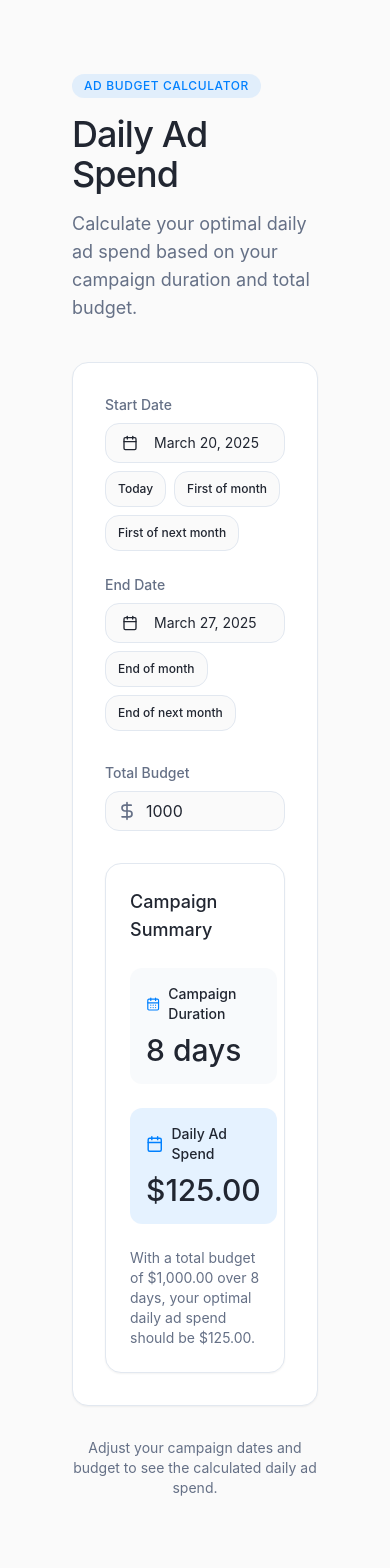
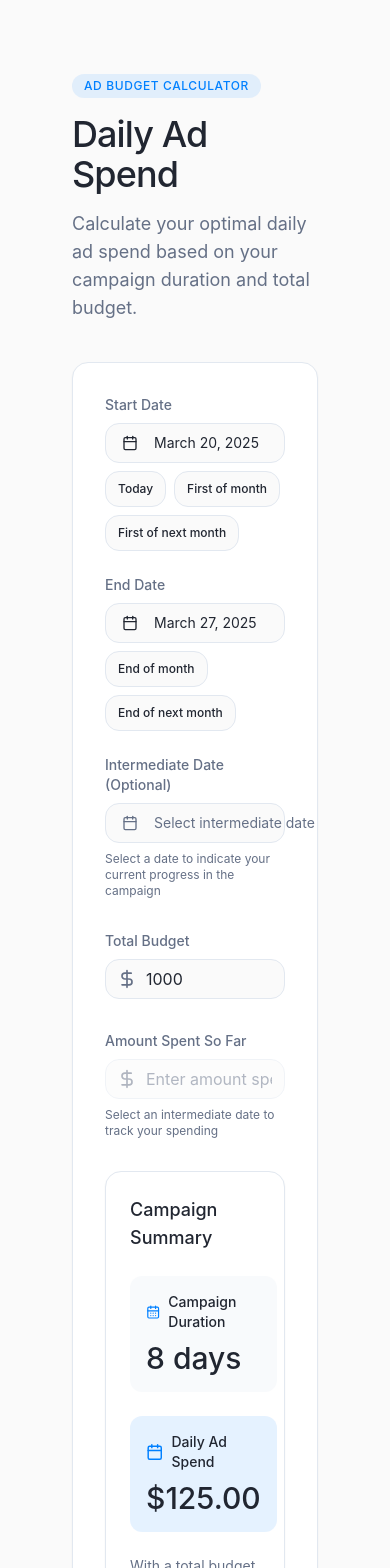
Before and after one commit to kokkenmodding/daily-spend, a React (Vite) app: page / in a window 390 px wide. Shown: the top 1568 px of the page. Built offline with nearby package versions, Linux system fonts and the light colour scheme.

Commit message:
Add intermediate spend tracking
Adds functionality to track ad spend at an intermediate date and recalculate the remaining daily budget.

```diff
--- a/src/components/AdSpendCalculator.tsx
+++ b/src/components/AdSpendCalculator.tsx
@@ -1,7 +1,8 @@
 
-import React, { useState } from "react";
+import React, { useState, useEffect } from "react";
 import DateRangePicker from "./DateRangePicker";
 import BudgetInput from "./BudgetInput";
+import SpentAmountInput from "./SpentAmountInput";
 import ResultDisplay from "./ResultDisplay";
 import CalculatorHeader from "./CalculatorHeader";
 import { addDays } from "date-fns";
@@ -9,7 +10,23 @@ import { addDays } from "date-fns";
 const AdSpendCalculator: React.FC = () => {
   const [startDate, setStartDate] = useState<Date | null>(new Date());
   const [endDate, setEndDate] = useState<Date | null>(addDays(new Date(), 7));
+  const [intermediateDate, setIntermediateDate] = useState<Date | null>(null);
   const [totalBudget, setTotalBudget] = useState<number>(1000);
+  const [spentAmount, setSpentAmount] = useState<number>(0);
+
+  // Reset spent amount when intermediate date is removed
+  useEffect(() => {
+    if (!intermediateDate) {
+      setSpentAmount(0);
+    }
+  }, [intermediateDate]);
+
+  // Ensure spent amount doesn't exceed total budget
+  useEffect(() => {
+    if (spentAmount > totalBudget) {
+      setSpentAmount(totalBudget);
+    }
+  }, [spentAmount, totalBudget]);
 
   const handleStartDateChange = (date: Date | null) => {
     setStartDate(date);
@@ -17,6 +34,11 @@ const AdSpendCalculator: React.FC = () => {
     // If end date is before start date, update end date
     if (date && endDate && date > endDate) {
       setEndDate(date);
+    }
+
+    // If intermediate date is before start date, update intermediate date
+    if (date && intermediateDate && date > intermediateDate) {
+      setIntermediateDate(date);
     }
   };
 
@@ -27,10 +49,28 @@ const AdSpendCalculator: React.FC = () => {
     if (date && startDate && startDate > date) {
       setStartDate(date);
     }
+
+    // If intermediate date is after end date, update intermediate date
+    if (date && intermediateDate && intermediateDate > date) {
+      setIntermediateDate(date);
+    }
+  };
+
+  const handleIntermediateDateChange = (date: Date | null) => {
+    setIntermediateDate(date);
+
+    // Reset spent amount when intermediate date changes
+    if (date !== intermediateDate) {
+      setSpentAmount(0);
+    }
   };
 
   const handleBudgetChange = (value: number) => {
     setTotalBudget(value);
+  };
+
+  const handleSpentAmountChange = (value: number) => {
+    setSpentAmount(value);
   };
 
   return (
@@ -41,8 +81,10 @@ const AdSpendCalculator: React.FC = () => {
         <DateRangePicker
           startDate={startDate}
           endDate={endDate}
+          intermediateDate={intermediateDate}
           onStartDateChange={handleStartDateChange}
           onEndDateChange={handleEndDateChange}
+          onIntermediateDateChange={handleIntermediateDateChange}
         />
 
         <BudgetInput
@@ -50,15 +92,23 @@ const AdSpendCalculator: React.FC = () => {
           onChange={handleBudgetChange}
         />
 
+        <SpentAmountInput
+          value={spentAmount}
+          onChange={handleSpentAmountChange}
+          isDisabled={!intermediateDate}
+        />
+
         <ResultDisplay
           totalBudget={totalBudget}
           startDate={startDate}
           endDate={endDate}
+          intermediateDate={intermediateDate}
+          spentAmount={spentAmount}
         />
       </div>
 
       <div className="mt-8 text-center text-sm text-muted-foreground animate-fade-up" style={{ animationDelay: "200ms" }}>
-        <p>Adjust your campaign dates and budget to see the calculated daily ad spend.</p>
+        <p>Adjust your campaign dates, budget, and track your spending to optimize your daily ad spend.</p>
       </div>
     </div>
   );
--- a/src/components/DateRangePicker.tsx
+++ b/src/components/DateRangePicker.tsx
@@ -15,15 +15,19 @@ import { formatDate } from "@/utils/dateUtils";
 interface DateRangePickerProps {
   startDate: Date | null;
   endDate: Date | null;
+  intermediateDate: Date | null;
   onStartDateChange: (date: Date | null) => void;
   onEndDateChange: (date: Date | null) => void;
+  onIntermediateDateChange: (date: Date | null) => void;
 }
 
 const DateRangePicker: React.FC<DateRangePickerProps> = ({
   startDate,
   endDate,
+  intermediateDate,
   onStartDateChange,
   onEndDateChange,
+  onIntermediateDateChange,
 }) => {
   // Quick selection handlers for start date
   const handleSelectToday = () => {
@@ -73,7 +77,11 @@ const DateRangePicker: React.FC<DateRangePickerProps> = ({
               selected={startDate || undefined}
               onSelect={onStartDateChange}
               initialFocus
-              disabled={(date) => endDate ? date > endDate : false}
+              disabled={(date) => {
+                if (intermediateDate && date > intermediateDate) return true;
+                if (endDate && date > endDate) return true;
+                return false;
+              }}
               className={cn("p-3 pointer-events-auto rounded-md border border-input bg-card shadow-md")}
             />
           </PopoverContent>
@@ -158,6 +166,45 @@ const DateRangePicker: React.FC<DateRangePickerProps> = ({
           </Button>
         </div>
       </div>
+
+      {/* Intermediate date picker */}
+      <div className="space-y-2 md:col-span-2">
+        <label htmlFor="intermediate-date" className="block text-sm font-medium text-muted-foreground">
+          Intermediate Date (Optional)
+        </label>
+        <Popover>
+          <PopoverTrigger asChild>
+            <Button
+              id="intermediate-date"
+              variant="outline"
+              className={cn(
+                "w-full justify-start text-left font-normal transition-all-200 border-input bg-background hover:bg-accent",
+                !intermediateDate && "text-muted-foreground"
+              )}
+            >
+              <CalendarIcon className="w-4 h-4 mr-2" />
+              {intermediateDate ? formatDate(intermediateDate) : "Select intermediate date"}
+            </Button>
+          </PopoverTrigger>
+          <PopoverContent className="w-auto p-0" align="start">
+            <Calendar
+              mode="single"
+              selected={intermediateDate || undefined}
+              onSelect={onIntermediateDateChange}
+              initialFocus
+              disabled={(date) => {
+                if (startDate && date < startDate) return true;
+                if (endDate && date > endDate) return true;
+                return false;
+              }}
+              className={cn("p-3 pointer-events-auto rounded-md border border-input bg-card shadow-md")}
+            />
+          </PopoverContent>
+        </Popover>
+        <div className="text-xs text-muted-foreground">
+          Select a date to indicate your current progress in the campaign
+        </div>
+      </div>
     </div>
   );
 };
--- a/src/components/ResultDisplay.tsx
+++ b/src/components/ResultDisplay.tsx
@@ -1,23 +1,49 @@
 
 import React from "react";
-import { calculateDaysBetween, calculateDailyBudget, formatCurrency } from "@/utils/dateUtils";
-import { CalendarDays, Calendar } from "lucide-react";
+import {
+  calculateDaysBetween,
+  calculateDailyBudget,
+  calculateAdjustedDailyBudget,
+  formatCurrency
+} from "@/utils/dateUtils";
+import { CalendarDays, Calendar, TrendingUp } from "lucide-react";
 
 interface ResultDisplayProps {
   totalBudget: number;
   startDate: Date | null;
   endDate: Date | null;
+  intermediateDate: Date | null;
+  spentAmount: number;
 }
 
 const ResultDisplay: React.FC<ResultDisplayProps> = ({
   totalBudget,
   startDate,
   endDate,
+  intermediateDate,
+  spentAmount,
 }) => {
   const isDataComplete = startDate && endDate && totalBudget > 0;
+  const hasIntermediateData = intermediateDate && spentAmount > 0;
 
   const days = isDataComplete ? calculateDaysBetween(startDate, endDate) : 0;
   const dailyBudget = isDataComplete ? calculateDailyBudget(totalBudget, startDate, endDate) : 0;
+
+  // Calculate adjusted daily budget if intermediate date is provided
+  const adjustedDailyBudget = (isDataComplete && hasIntermediateData && intermediateDate)
+    ? calculateAdjustedDailyBudget(totalBudget, startDate, endDate, intermediateDate, spentAmount)
+    : 0;
+
+  // Calculate remaining budget
+  const remainingBudget = hasIntermediateData ? totalBudget - spentAmount : totalBudget;
+
+  // Calculate days elapsed and remaining
+  const daysElapsed = (isDataComplete && intermediateDate)
+    ? calculateDaysBetween(startDate, intermediateDate)
+    : 0;
+  const daysRemaining = (isDataComplete && intermediateDate)
+    ? calculateDaysBetween(intermediateDate, endDate)
+    : days;
 
   return (
     <div className="mt-8 overflow-hidden bg-card border border-border rounded-2xl shadow-sm animate-fade-up" style={{ animationDelay: "150ms" }}>
@@ -33,23 +59,50 @@ const ResultDisplay: React.FC<ResultDisplayProps> = ({
             <p className="text-3xl font-medium">
               {isDataComplete ? `${days} ${days === 1 ? 'day' : 'days'}` : '—'}
             </p>
+            {hasIntermediateData && (
+              <div className="mt-2 text-sm">
+                <div>{daysElapsed} days elapsed</div>
+                <div>{daysRemaining} days remaining</div>
+              </div>
+            )}
           </div>
 
           <div className="p-4 bg-primary/10 rounded-xl">
             <div className="flex items-center mb-2">
               <Calendar className="w-5 h-5 mr-2 text-primary" />
-              <span className="text-sm font-medium">Daily Ad Spend</span>
+              <span className="text-sm font-medium">
+                {hasIntermediateData ? "Adjusted Daily Ad Spend" : "Daily Ad Spend"}
+              </span>
             </div>
             <p className="text-3xl font-medium">
-              {isDataComplete ? formatCurrency(dailyBudget) : '—'}
+              {isDataComplete
+                ? hasIntermediateData
+                  ? formatCurrency(adjustedDailyBudget)
+                  : formatCurrency(dailyBudget)
+                : '—'
+              }
             </p>
+            {hasIntermediateData && (
+              <div className="mt-2 text-sm">
+                <div>Original: {formatCurrency(dailyBudget)}</div>
+                <div>Remaining budget: {formatCurrency(remainingBudget)}</div>
+              </div>
+            )}
           </div>
         </div>
 
-        {isDataComplete && (
+        {isDataComplete && !hasIntermediateData && (
           <div className="mt-6 text-sm text-muted-foreground">
             <p>With a total budget of {formatCurrency(totalBudget)} over {days} {days === 1 ? 'day' : 'days'},
             your optimal daily ad spend should be {formatCurrency(dailyBudget)}.</p>
+          </div>
+        )}
+
+        {isDataComplete && hasIntermediateData && (
+          <div className="mt-6 text-sm text-muted-foreground">
+            <p>You've spent {formatCurrency(spentAmount)} over the first {daysElapsed} {daysElapsed === 1 ? 'day' : 'days'}.
+            With {formatCurrency(remainingBudget)} remaining for the next {daysRemaining} {daysRemaining === 1 ? 'day' : 'days'},
+            your adjusted daily ad spend should be {formatCurrency(adjustedDailyBudget)}.</p>
           </div>
         )}
 
--- /dev/null
+++ b/src/components/SpentAmountInput.tsx
@@ -0,0 +1,65 @@
+
+import React, { useState, useEffect } from "react";
+import { Input } from "@/components/ui/input";
+import { DollarSign } from "lucide-react";
+
+interface SpentAmountInputProps {
+  value: number;
+  onChange: (value: number) => void;
+  isDisabled: boolean;
+}
+
+const SpentAmountInput: React.FC<SpentAmountInputProps> = ({ value, onChange, isDisabled }) => {
+  const [inputValue, setInputValue] = useState<string>(value > 0 ? value.toString() : "");
+
+  // Update the input value when the prop changes
+  useEffect(() => {
+    setInputValue(value > 0 ? value.toString() : "");
+  }, [value]);
+
+  const handleInputChange = (e: React.ChangeEvent<HTMLInputElement>) => {
+    const rawValue = e.target.value;
+
+    // Only allow numbers and decimal points
+    if (rawValue === "" || /^[0-9]*\.?[0-9]*$/.test(rawValue)) {
+      setInputValue(rawValue);
+
+      // Update the parent component with the numeric value
+      const numericValue = parseFloat(rawValue);
+      if (!isNaN(numericValue)) {
+        onChange(numericValue);
+      } else {
+        onChange(0);
+      }
+    }
+  };
+
+  return (
+    <div className="space-y-2 animate-fade-up" style={{ animationDelay: "125ms" }}>
+      <label htmlFor="spent-amount" className="block text-sm font-medium text-muted-foreground">
+        Amount Spent So Far
+      </label>
+      <div className="relative">
+        <div className="absolute inset-y-0 left-0 flex items-center pl-3 pointer-events-none">
+          <DollarSign className="w-5 h-5 text-muted-foreground" />
+        </div>
+        <Input
+          id="spent-amount"
+          type="text"
+          value={inputValue}
+          onChange={handleInputChange}
+          placeholder="Enter amount spent so far"
+          className="pl-10 border-input bg-background transition-all-200 focus-visible:ring-1 focus-visible:ring-primary"
+          disabled={isDisabled}
+        />
+      </div>
+      {isDisabled && (
+        <p className="text-xs text-muted-foreground">
+          Select an intermediate date to track your spending
+        </p>
+      )}
+    </div>
+  );
+};
+
+export default SpentAmountInput;
```
Also changed, not shown: src/utils/dateUtils.ts (+26 -0 lines).
